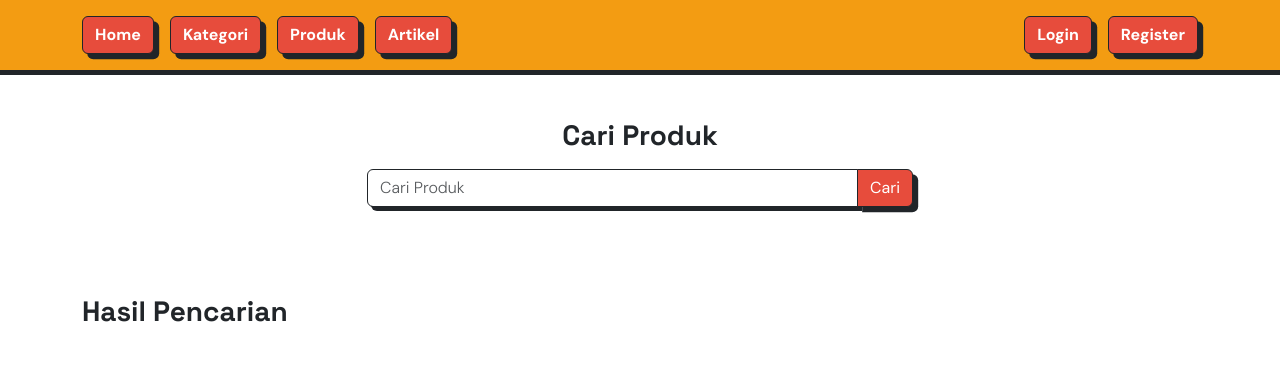
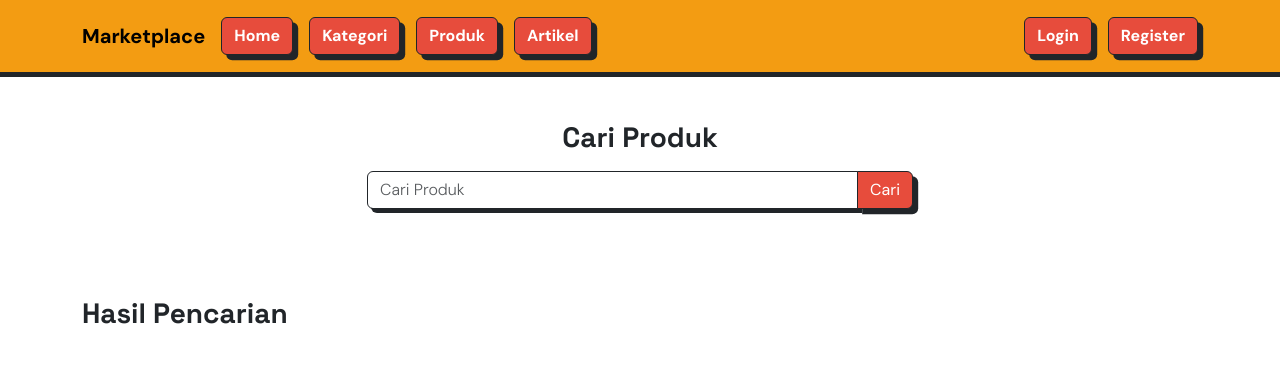
Before and after one commit to peenjeee/marketplace2925, a CodeIgniter app: page /marketplace2925/index.php/produk/cari in a window 1280 px wide. Shown: the top 373 px of the page. Run offline with CodeIgniter, Linux system fonts and the light colour scheme; data comes from the database, SQL or seed files in the repository; some libraries are stand-ins or nearby versions.

Commit message:
add : update header to include a brand link for Marketplace

```diff
--- a/member/application/views/header.php
+++ b/member/application/views/header.php
@@ -49,7 +49,7 @@
     </div>
     <nav class="navbar navbar-neoraised-bottom navbar-expand-lg bg-warning  navbar-dark p-3">
         <div class="container">
-
+            <a href="" class="navbar-brand fw-bolder text-black">Marketplace</a>
             <button class="navbar-toggler" data-bs-toggle="collapse" data-bs-target="#naff">
                 <span class="navbar-toggler-icon"></span>
             </button>
```
